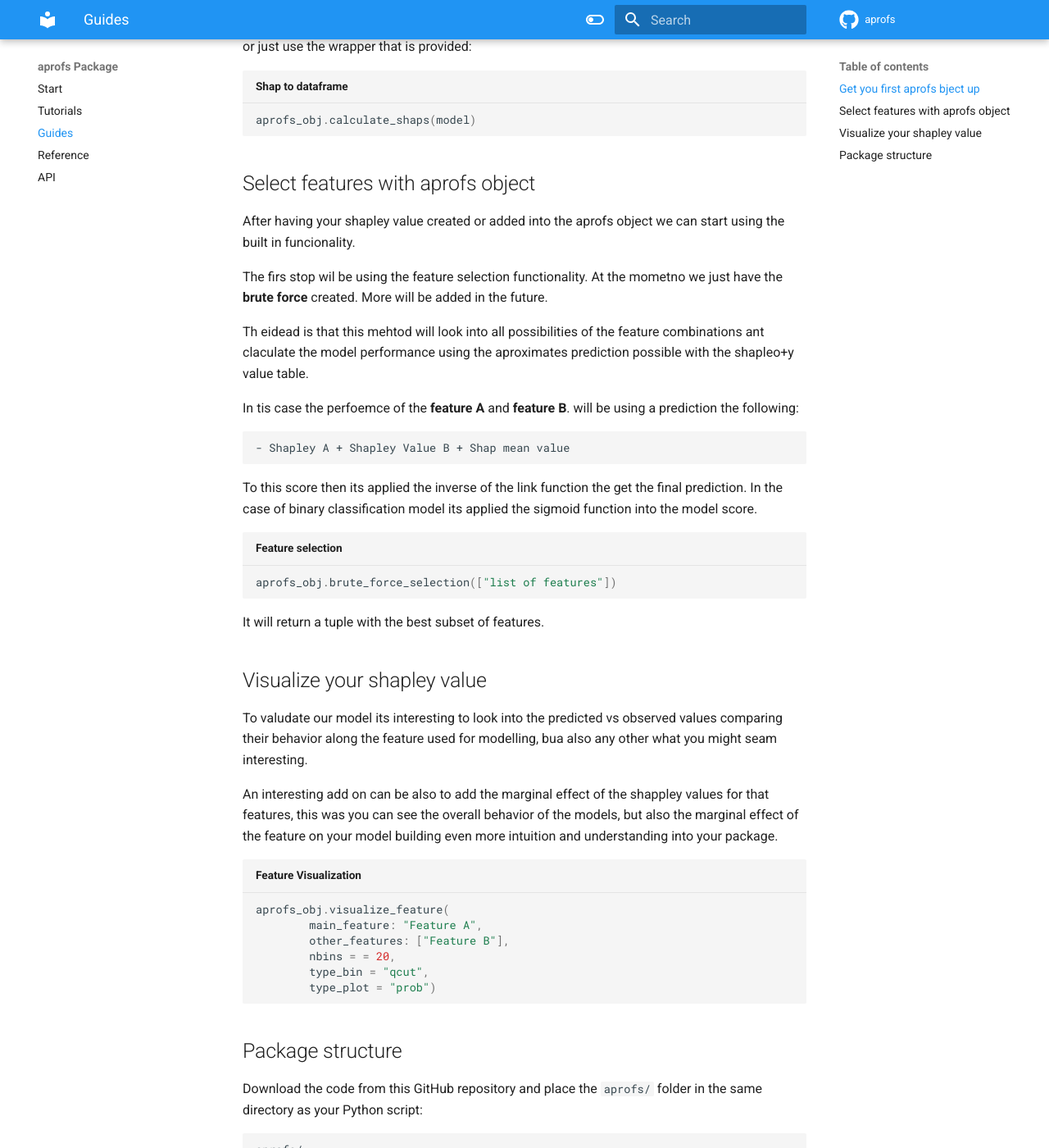
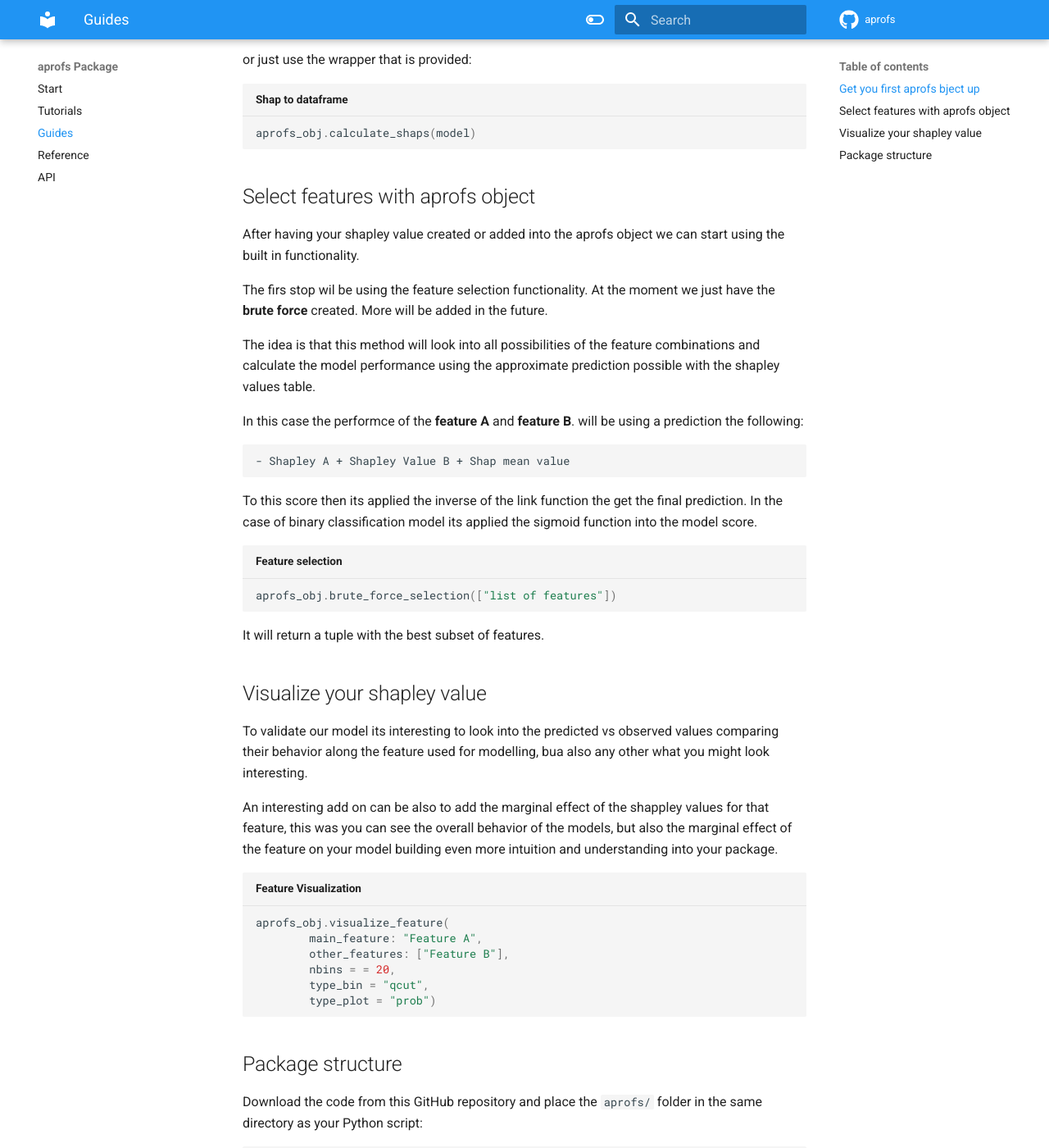
Before and after one commit to blewy/aprofs, an MkDocs documentation site: the page built from docs/guide.md, in a window 1280 px wide and 1400 px high, scrolled down 1200 px. Shown: the whole window at 82% size. Built offline with MkDocs 1.6.1 and Material for MkDocs 9.7.7, drawn with Linux system fonts in a browser that asks for light colours; comment, search, counter and statistics services are not loaded; some of the changed text lies outside the part shown.

Commit message:
update documentation tipos mainly

````diff
--- a/docs/guide.md
+++ b/docs/guide.md
@@ -3,12 +3,14 @@ how the code should be used.
 
 ## Get you first aprofs bject up
 
-The initial idea was to create a struture that contains all the irformation needed to use the shapley values
+The initial idea was to create a structure that contains all the information needed to use the **shapley values**
 alongside with you calibration data to get the results you need.
 
 so opne instaciats with all the proper inputs we just need to use the correct methos to get our results.
 
-Its very important to get the shapley calues calulated before using the Aprofs object. Ive added a wrapper methos calleff **calculate_shaps** where you brin you own model. This jts wrped teh pythpm code got add the shapley value tabel and the shap measn value into th APofs object.
+Its very important to get the shapley values calculated before using the Aprofs object. I've added some wrapper method called **calculate_shaps** where you bring your own model.
+
+This piece of code just wrapped some SHAP package functionality like you see below
 
 ``` py  title="TreeExplainer"
     shap_explainer = TreeExplainer(model)
@@ -49,15 +51,14 @@ aprofs_obj.calculate_shaps(model)
 ## Select features with aprofs object
 
 
-After having your shapley value created or added into the aprofs object we can start using the built in funcionality.
+After having your shapley value created or added into the aprofs object we can start using the built in functionality.
 
-The firs stop wil be using the feature selection functionality. At the mometno we just have the **brute force** created.
+The firs stop wil be using the feature selection functionality. At the moment we just have the **brute force** created.
 More will be added in the future.
 
-Th eidead is that this mehtod will look into all possibilities of the feature combinations ant claculate the model performance
-using the aproximates prediction possible with the shapleo+y value table.
+The idea is that this method will look into all possibilities of the feature combinations and calculate the model performance using the approximate prediction possible with the shapley values table.
 
-In tis case the perfoemce of the **feature A** and **feature B**. will be using a prediction the following:
+In this case the performce of the **feature A** and **feature B**. will be using a prediction the following:
 
     - Shapley A + Shapley Value B + Shap mean value
 
@@ -73,10 +74,10 @@ It will return a tuple with the best subset of features.
 
 ## Visualize your shapley value
 
-To valudate our model its interesting to look into the predicted vs observed values comparing their behavior
-along the feature used for modelling, bua also any other what you might seam interesting.
+To validate our model its interesting to look into the predicted vs observed values comparing their behavior
+along the feature used for modelling, bua also any other what you might look interesting.
 
-An interesting add on can be also to add the marginal effect of the shappley values for that features,
+An interesting add on can be also to add the marginal effect of the shappley values for that feature,
 this was you can see the overall behavior of the models, but also the marginal effect of the feature on your model
 building even more intuition and understanding into your package.
 
--- a/mkdocs.yml
+++ b/mkdocs.yml
@@ -5,9 +5,9 @@
 repo_name: aprofs
 
 theme:
+  name: "material"
   icon:
     repo: fontawesome/brands/github
-  name: "material"
   palette:
     - media: "(prefers-color-scheme: light)"
       primary: "blue"
````
Also changed, not shown: other parts of docs/guide.md (+2 -2 lines), README.md (+1 -1 lines), docs/index.md (+3 -3 lines), docs/reference.md (+6 -6 lines), 1 other file.
